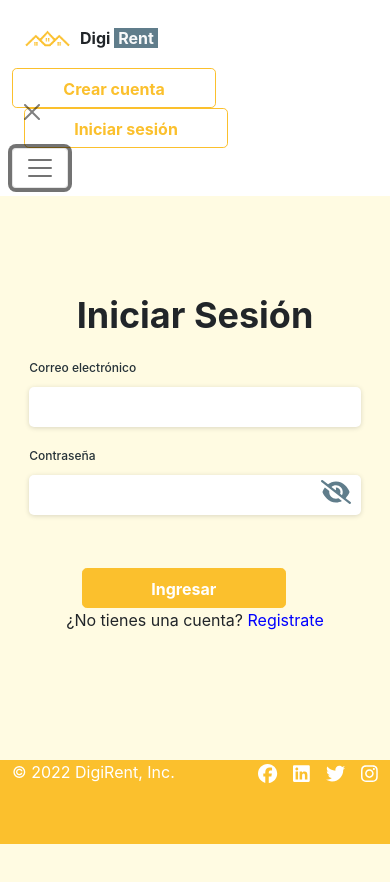
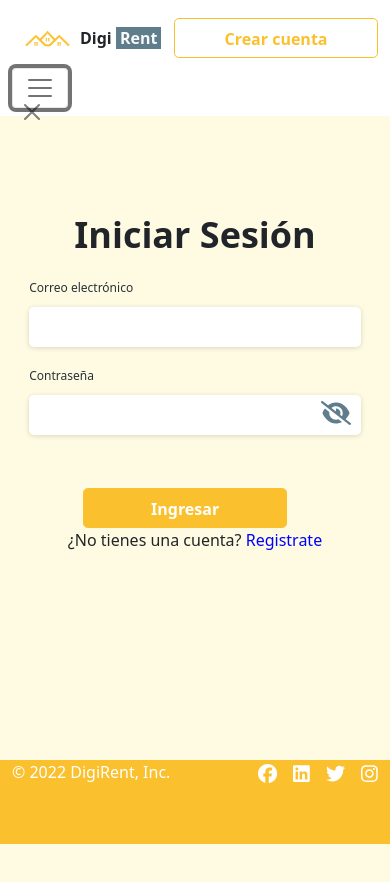
Before and after one commit to marielagcw/CTDGrupo11DigiRent, a React (Create React App) app in the folder FrontEnd/: page /login in a window 390 px wide. Both pictures are taken after a click on the button 350 px from the left and 38 px from the top of the page. Shown: the top 882 px of the page. Built offline with nearby package versions, Linux system fonts and the light colour scheme.

Commit message:
Soluciono problemas de css relacionado a body y soluciono el renderizado de botones en formularios

```diff
--- a/FrontEnd/src/components/Header.jsx
+++ b/FrontEnd/src/components/Header.jsx
@@ -5,7 +5,7 @@ import '../styles/Header.css'
 import { Link, useNavigate } from 'react-router-dom';
 
 
-const Header = () => {
+const Header = ({ btn }) => {
   const navigate = useNavigate();
 
   //controla tamaño ventana
@@ -27,19 +27,19 @@ const Header = () => {
     <>
       <nav className='navbar navbar-light'>
         <div className='container-fluid'>
-          <div className='logo d-flex align-items-center' onClick={()=>navigate('/')}>
+          <div className='logo d-flex align-items-center' onClick={() => navigate('/')}>
             <div className='image-container d-flex align-items-center'>
               <img src={logo} className='img-fluid' alt='logo' />
             </div>
             <p className='ps-2 fw-bold mb-0'>Digi <span className='bg-tertiary fw-bold text-light ps-1 pe-1'>Rent</span></p>
           </div>
           <div className={widthWindow > 452 ? 'session-manager' : 'session-manager display-none'}>
-            <Link to='/register'>
+            {btn!=="login"&&<Link to='/register'>
               <button className='btn btn-lg btn-border-primary' id='createAcount' >Crear cuenta</button>
-            </Link>
-            <Link to='/login'>
+            </Link>}
+            {btn!=="register"&&<Link to='/login'>
               <button className='btn btn-lg btn-border-primary ms-2 me-2' id='logIn' >Iniciar sesión</button>
-            </Link>
+            </Link>}
           </div>
           <button className='navbar-toggler' type='button' data-toggle='collapse' data-target='#navbarSupportedContent15'
             aria-controls='navbarSupportedContent15' aria-expanded='false' aria-label='Toggle navigation' onClick={toggleVisibility}><span className='navbar-toggler-icon' ></span></button>
--- a/FrontEnd/src/components/Home.jsx
+++ b/FrontEnd/src/components/Home.jsx
@@ -8,14 +8,13 @@ import CategoryList from './CategoryList';
 
 const Home = () => {
   return (
-    <>
+    <div id="home">
       <Header />
       <Navbar />
       <CategoryList />
       <ProductoList />
       <Footer />
-    </>
-
+    </div>
   )
 }
 
--- a/FrontEnd/src/components/LogInForm.jsx
+++ b/FrontEnd/src/components/LogInForm.jsx
@@ -11,7 +11,7 @@ import Footer from './Footer'
 
 
 
-const LogInForm = () => {
+const LogInForm = ({btn}) => {
   const navigate = useNavigate()
   const [passwordType, setPasswordType] = useState('password')
 
@@ -31,7 +31,7 @@ const LogInForm = () => {
 
   return (
     <>
-      <Header />
+      <Header btn="register" />
       <button type="button" className="btn-close btn-close-black " aria-label="Close" onClick={() => navigate('/')}></button>
       <div className="flex" id='logInForm'>
         <div className='form-container'>
--- a/FrontEnd/src/components/RegistreForm.jsx
+++ b/FrontEnd/src/components/RegistreForm.jsx
@@ -25,7 +25,7 @@ const RegistreForm = () => {
 
     return (
         <>
-            <Header />
+            <Header btn="login"/>
             <button type="button" className="btn-close btn-close-black" aria-label="Close" onClick={() => navigate('/')}></button>
             <div className="flex" id='registreForm'>
                 <div className='form-container'>
--- a/FrontEnd/src/index.css
+++ b/FrontEnd/src/index.css
@@ -29,7 +29,7 @@
   vertical-align: none !important;
 }
 
-body {
+div#home {
   margin: 0;
   font-family: -apple-system, BlinkMacSystemFont, 'Segoe UI', 'Roboto', 'Oxygen',
     'Ubuntu', 'Cantarell', 'Fira Sans', 'Droid Sans', 'Helvetica Neue',
@@ -68,7 +68,7 @@ code {
 }
 
 @media screen and (max-width: 900px) {
-  body {
+  div#home {
     height: 500vh;
   }
 }
@@ -98,14 +98,14 @@ code {
   }
 }
 @media screen and (max-width: 631px) {
-  body {
+  div#home {
     height: 590vh;
   }
 }
 
 
 @media screen and (max-width: 588px) {
-  body {
+  div#home {
     height: 610vh;
   }
   form {
--- a/FrontEnd/src/styles/Form.css
+++ b/FrontEnd/src/styles/Form.css
@@ -1,6 +1,3 @@
-body#login{
-    height: max-content;
-}
 .flex {
     display: flex;
     justify-content: center;
```
